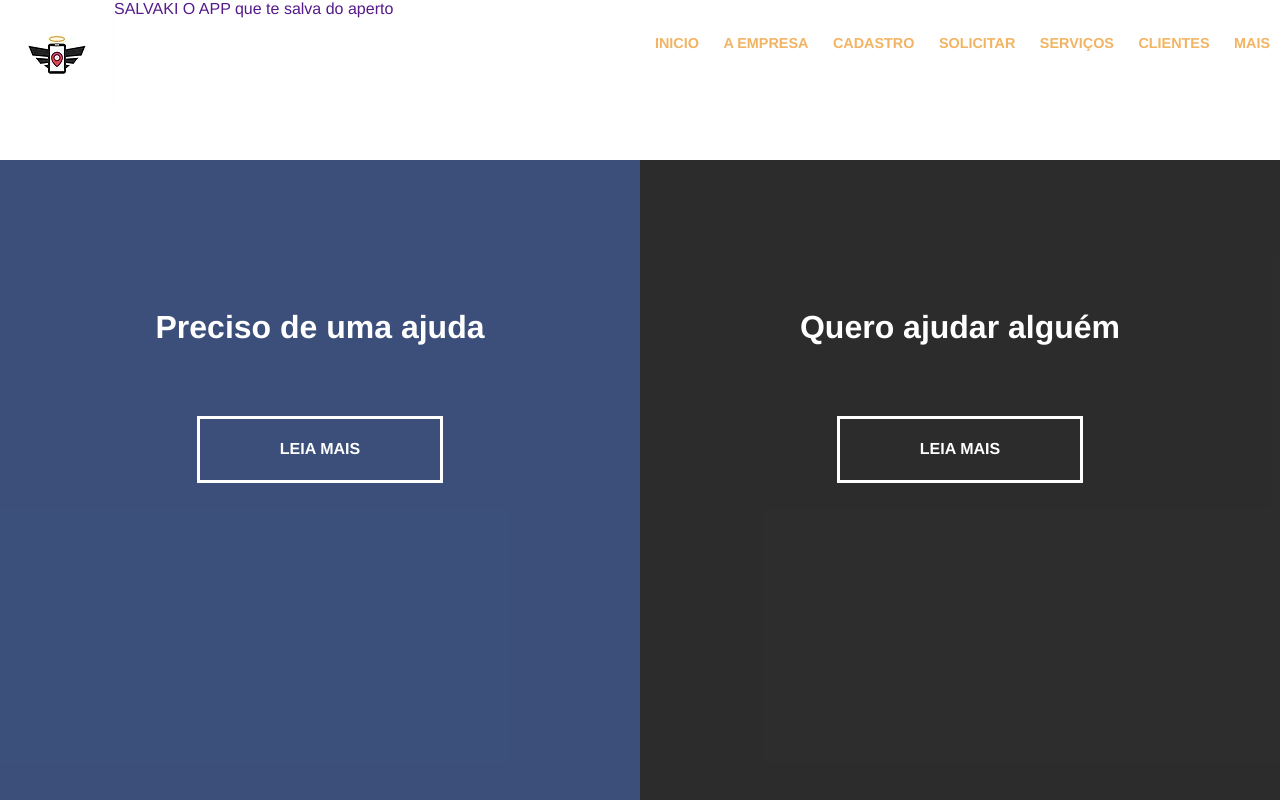
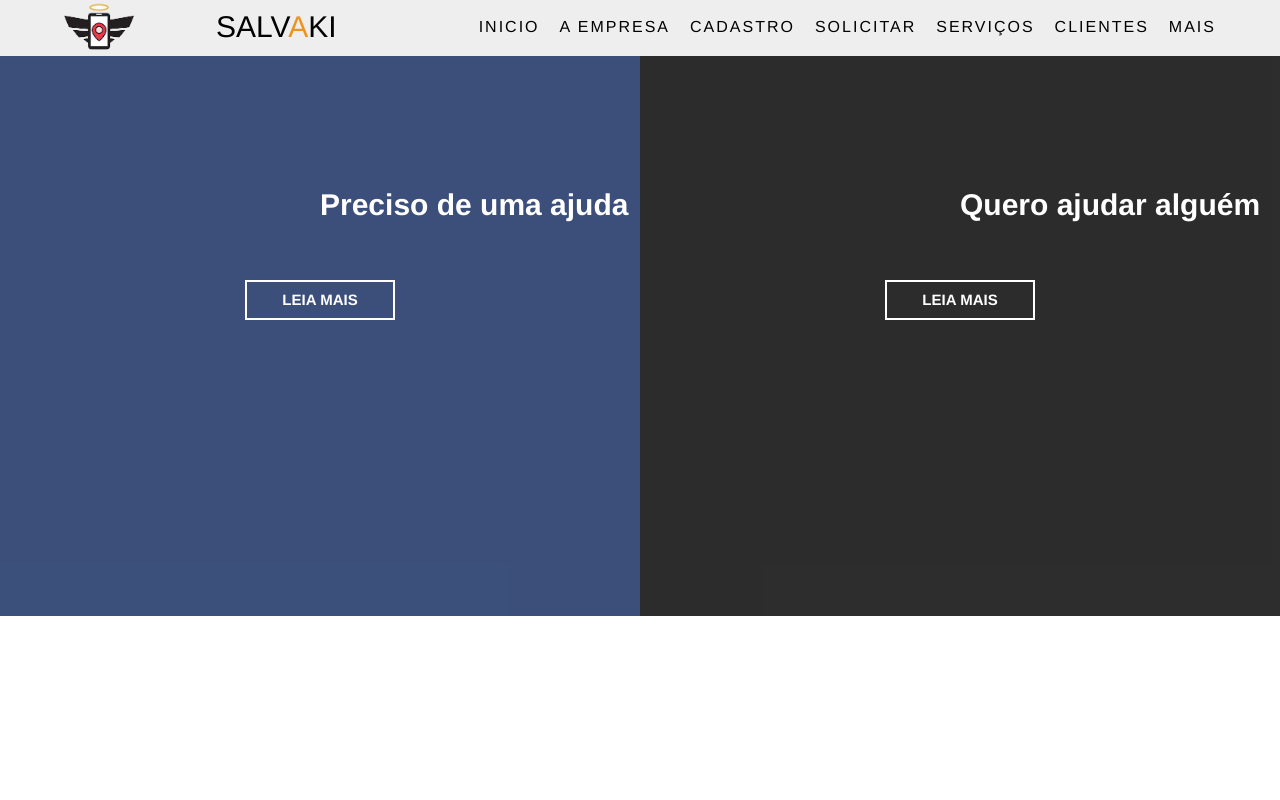
Before and after one commit to Marlon-Paulo-da-Silva/salvakiprototipo, a plain HTML site: page index.html in a window 1280 px wide. Drawn offline with Linux system fonts and the light colour scheme.

Commit message:
Add files via upload

```diff
--- a/index.html
+++ b/index.html
@@ -5,25 +5,29 @@
     <meta name="viewport" content="width=device-width, initial-scale=1.0">
     <meta http-equiv="X-UA-Compatible" content="ie=edge">
     <link rel="stylesheet" href="style.css">
+    <link rel="stylesheet" href="https://stackpath.bootstrapcdn.com/font-awesome/4.7.0/css/font-awesome.min.css">
     <title>Salvaki</title>
 </head>
 <body>
-    <div class="navegadores">
-        <div class="logo">
-            <img src="logo.jpg" alt="">
-            <span class="titulo-span"><a href="">SALVAKI</a></span>
-            <span class="descricao-span"><a href="">O APP que te salva do aperto</a></span>
-        </div>
-        <ul class="nav-principal">
-            <li><a href="">Inicio</a></li>
-            <li><a href="">A Empresa</a></li>
-            <li><a href="">Cadastro</a></li>
-            <li><a href="">Solicitar</a></li>
-            <li><a href="">Serviços</a></li>
-            <li><a href="">Clientes</a></li>
-            <li><a href="">Mais</a></li>
-        </ul>
+    <header>
+    <div class="container-nav">
+        <nav>
+
+            <img src="logopngpng.png" alt="">
+            <h1 class="marca"><a href="index.html">Salv<span>a</span>ki</a></h1>
+
+            <ul >
+                <li><a href="#">Inicio</a></li>
+                <li><a href="#">A Empresa</a></li>
+                <li><a href="#">Cadastro</a></li>
+                <li><a href="#">Solicitar</a></li>
+                <li><a href="#">Serviços</a></li>
+                <li><a href="#">Clientes</a></li>
+                <li><a href="#">Mais</a></li>
+            </ul>
+        </nav>
     </div>
+    </header>
     <div class="container container-principal">
         <div class="divisao esquerda">
             <h1>Preciso de uma ajuda</h1>
--- a/style.css
+++ b/style.css
@@ -4,12 +4,14 @@
     --left-button-hover-color: rgb(237, 147, 31, 0.7);
     --right-bg-color: rgba(43, 43, 43, 0.8);
     --right-button-hover-color:  rgb(237, 147, 31, 0.7);
-    --color-principal: rgb(237, 147, 31, 0.7);
+    --color-principal: rgb(237, 147, 31);
     --hover-width: 75%;
     --other-width: 25%;
     --speed: 1000ms;
 }
-
+*{
+    box-sizing: border-box;
+}
 html, body {
     padding: 0;
     margin: 0;
@@ -17,69 +19,157 @@ html, body {
     width: 100%;
     height: 100vh;
     overflow-x: hidden;
+    font-size: 10px;
 }
 a {
     text-decoration: none;
 }
-.logo img{
-    float: left;
+
+header {
+    width: 100%;
+    height: 7vh;
+    background-color: #eee;
 }
 
-.navegadores {
-   height: 20%;
-   background-color: #fff;
+header a{
+    color: black;
 }
 
-.nav-principal{
-    float: right;
-    list-style: none;
 
 
+.container-nav{
+    max-width: 120rem;
+    width: 90%;
+    margin: 0 auto;
+    height: 100%;
 }
 
-.nav-principal li{
-    display: inline-block;
-    margin: 0 10px;
-    top: 0;
-    color: var(--color-principal);
+nav{
+    padding-top: 1rem;
+    display: flex;
+    justify-content: space-between;
+    align-items: center;
     text-transform: uppercase;
+    font-size: 1.6rem;
+    transform: translateY(-27%);
 }
 
-.nav-principal li a{
-	color:var(--color-principal);
-	text-decoration: none;
-	font-size: 90%;
-	font-weight: bold;
-}
-.nav-principal li a:hover{
-	color: #e67e22;
-	border-bottom: 2px solid #e67e22;
-	transition: all 0.5s ease-in;
-	padding: 13px 0;
+nav img{
+    height: 100%;
+    width: 7rem;
 }
 
-h1 {
-    font-family: 4rem;
+.marca {
+    font-size: 3rem;
+    font-weight: 300;
+    transform: translateX(-100rem);
+    animation: slideIn .5s forwards;
+}
+
+.marca span{
+    color: var(--color-principal);
+}
+
+nav ul{
+    display: flex;
+}
+
+nav ul li{
+    list-style: none;
+    transform: translateX(100rem);
+    animation: slideIn .5s forwards;
+}
+
+nav ul li a{
+    padding: 1rem 0;
+    margin: 0 2rem;
+    position: relative;
+    letter-spacing: 2px;
+}
+
+nav ul li a:last-child{
+    margin-right: 0;
+}
+
+nav ul li a:before,
+nav ul li a:after{
+    content: '';
+    position: absolute;
+    width: 100%;
+    height: 2px;
+    background-color: var(--color-principal);
+    left: 0;
+    transform: scaleX(0);
+    transition: all .5s;
+}
+
+nav ul li a:before{
+    top:0;
+    transform-origin: left;
+}
+
+nav ul li a:after{
+    bottom: 0;
+    transform-origin: right;
+}
+
+nav ul li a:hover::before,
+nav ul li a:hover::after{
+    transform: scaleX(1);
+}
+
+nav ul li:nth-child(1){
+    animation-delay: .2s;
+}
+nav ul li:nth-child(2){
+    animation-delay: .5s;
+}
+nav ul li:nth-child(3){
+    animation-delay: 1s;
+}
+nav ul li:nth-child(4){
+    animation-delay: 1.5s;
+}
+nav ul li:nth-child(5){
+    animation-delay: 1.7s;
+}
+nav ul li:nth-child(6){
+    animation-delay: 1.9s;
+}
+nav ul li:nth-child(7){
+    animation-delay: 2.1s;
+}
+
+@keyframes slideIn {
+    from{
+
+    }
+    to{
+        transform: translateX(0);
+    }
+}
+
+
+.container-principal h1 {
+    font-size: 3rem;
     color: #fff;
     position: absolute;
     left: 50%;
     top: 20%;
-    transform: translateX(-50%);
     white-space: nowrap;
 }
 
 .button {
-    display: black;
     position: absolute;
     left: 50%;
     top: 40%;
-    height: 2.5rem;
-    padding-top: 1.3rem;
+    height: 4rem;
+    padding-top: 0.9rem;
     width: 15rem;
     text-align: center;
     color: #fff;
     border: #fff solid 0.2rem;
-    font-size: 1rem;
+    font-size: 1.5rem;
     font-weight: bold;
     text-transform: uppercase;
     text-decoration: none;
@@ -99,8 +189,9 @@ h1 {
 .container-principal {
     position: relative;
     width: 100%;
-    height: 80%;
+    height: 70vh;
     background: var(--container-bg-color);
+    bottom: 0;
 }
 
 .divisao {
```
Also changed, not shown: logopng.png (added), logopngpng.png (added), logosalvaki.jpg (added).
